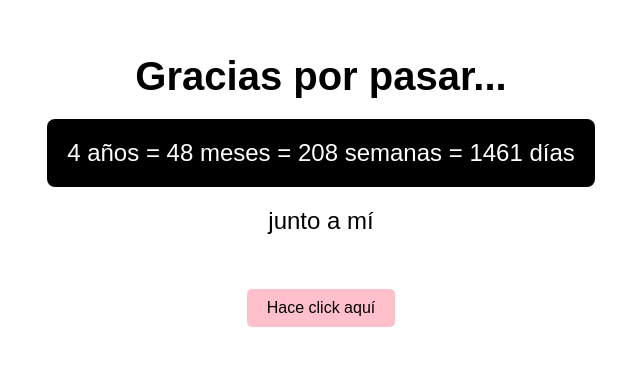
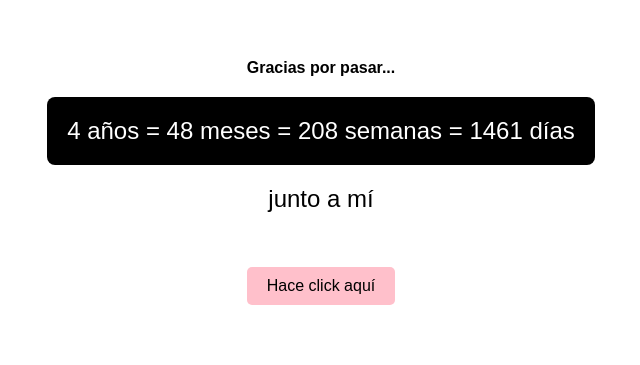
Before and after one commit to mtsmdn/CUATROQUINCESDEOCTUBRE, a plain HTML site: page index.html in a window 1280 px wide. Shown: the part 223-588 px from the top of the page, without its empty margins (319-959 px from the left). Drawn offline with Linux system fonts and the light colour scheme.

Commit message:
Update index.html

```diff
--- a/index.html
+++ b/index.html
@@ -17,7 +17,7 @@
         }
 
         h1 {
-            font-size: 2.5rem;
+            font-size: 1.0rem;
             color: black;
             margin-bottom: 20px;
         }
```
